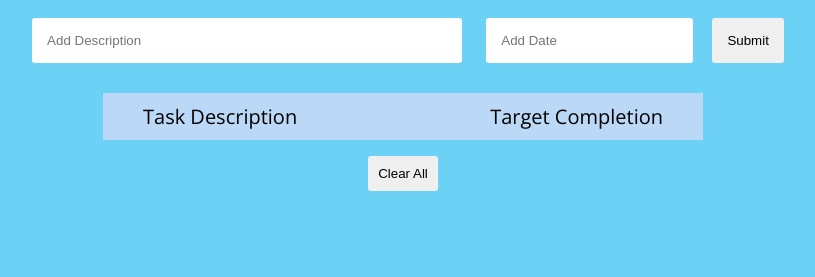
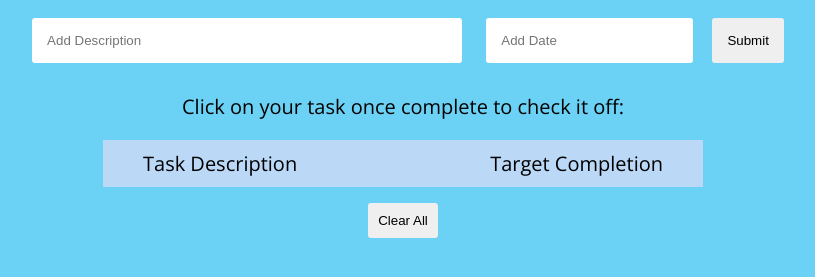
Before and after one commit to elizabethh34/personal-project, a website: page src/index.html in a window 1280 px wide. Shown: the part 215-492 px from the top of the page, without its empty margins (237-1052 px from the left). Drawn offline with nearby package versions, Linux system fonts and the light colour scheme.

Commit message:
Add and style user instruction

```diff
--- a/src/css/styles.css
+++ b/src/css/styles.css
@@ -49,6 +49,11 @@ input:focus {
 
 .submit:hover {
   cursor: pointer;
+}
+
+.instruction {
+  font-size: 20px;
+  text-align: center;
 }
 
 ul {
--- a/src/index.html
+++ b/src/index.html
@@ -19,6 +19,8 @@
     <button class="submit">Submit</button>
   </div>
 
+  <p class="instruction">Click on your task once complete to check it off:</p>
+
   <div class="main-container">
     <div class="headings-container">
       <ul class="headings">
```
